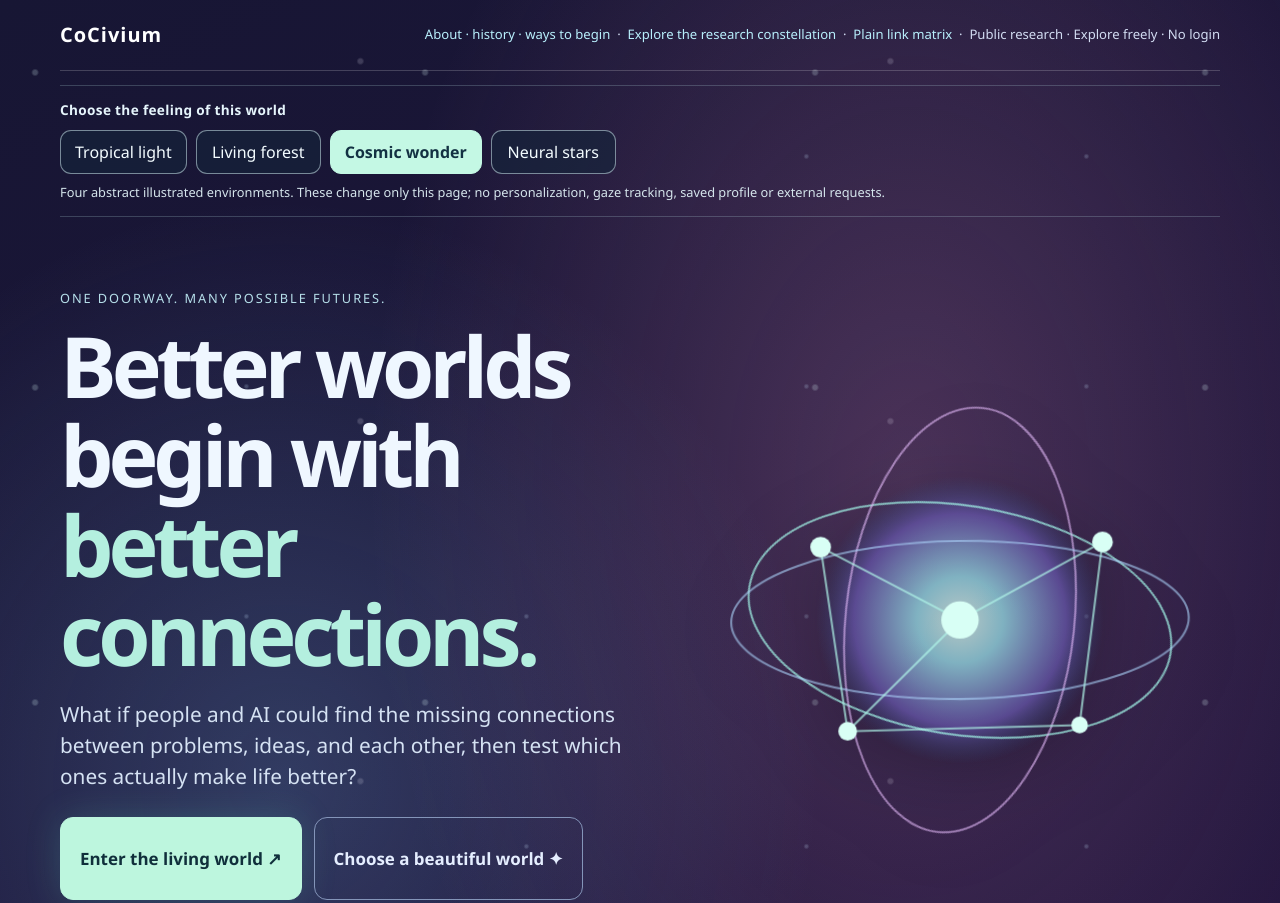
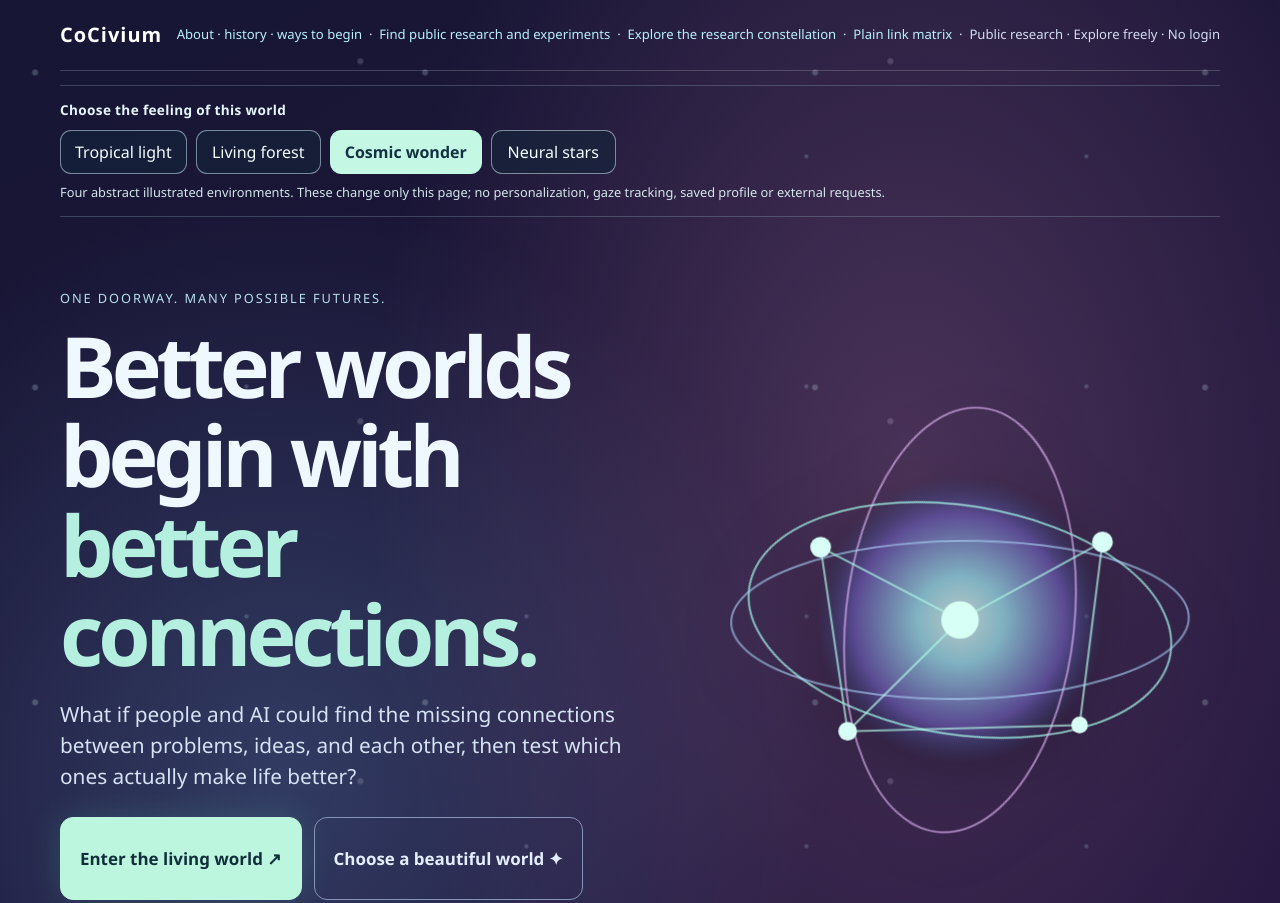
Before and after one commit to CoCivium/CoAcademy, a plain HTML site: page docs/index.html in a window 1280 px wide. Shown: the top 903 px of the page. Drawn offline with Linux system fonts and the light colour scheme.

Commit message:
feat(discovery): add visible CoAcademy find-evidence navigation link

```diff
--- a/docs/index.html
+++ b/docs/index.html
@@ -99,7 +99,7 @@ background-size:390px 315px,530px 360px,280px 230px}
 
 <section class="co-shell" aria-label="Welcome to CoCivium">
 <div class="co-inner">
-<div class="co-top"><a class="co-mark" href="./">CoCivium</a><span class="co-note"><a href="about/">About · history · ways to begin</a> &nbsp;·&nbsp; <a href="conav/">Explore the research constellation</a> &nbsp;·&nbsp; <a href="conav/matrix.html">Plain link matrix</a> &nbsp;·&nbsp; Public research · Explore freely · No login</span></div>
+<div class="co-top"><a class="co-mark" href="./">CoCivium</a><span class="co-note"><a href="about/">About · history · ways to begin</a> &nbsp;·&nbsp; <a href="discover/">Find public research and experiments</a> &nbsp;·&nbsp; <a href="conav/">Explore the research constellation</a> &nbsp;·&nbsp; <a href="conav/matrix.html">Plain link matrix</a> &nbsp;·&nbsp; Public research · Explore freely · No login</span></div>
 <div class="co-theme-rail" id="co-themes" role="group" aria-label="Choose a visual environment">
 <p class="co-theme-title">Choose the feeling of this world</p>
 <div class="co-theme-buttons">
```
